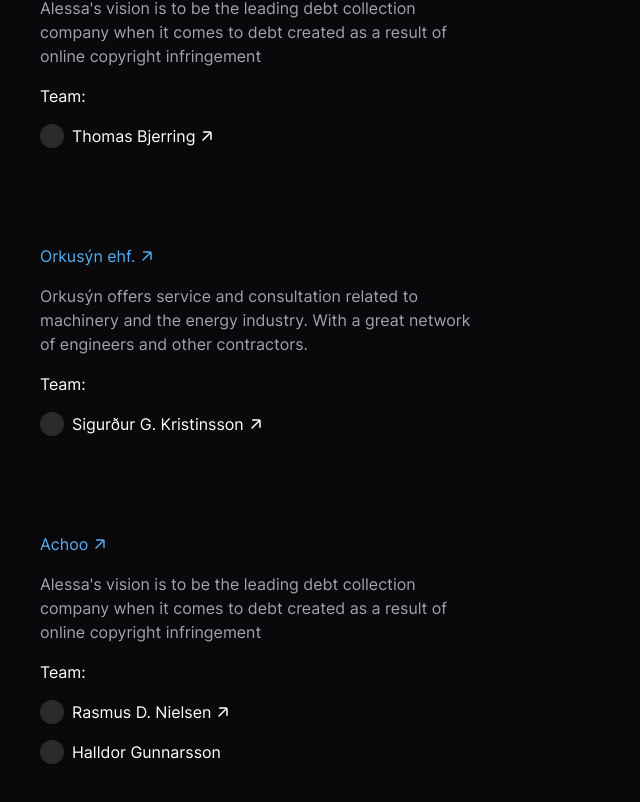
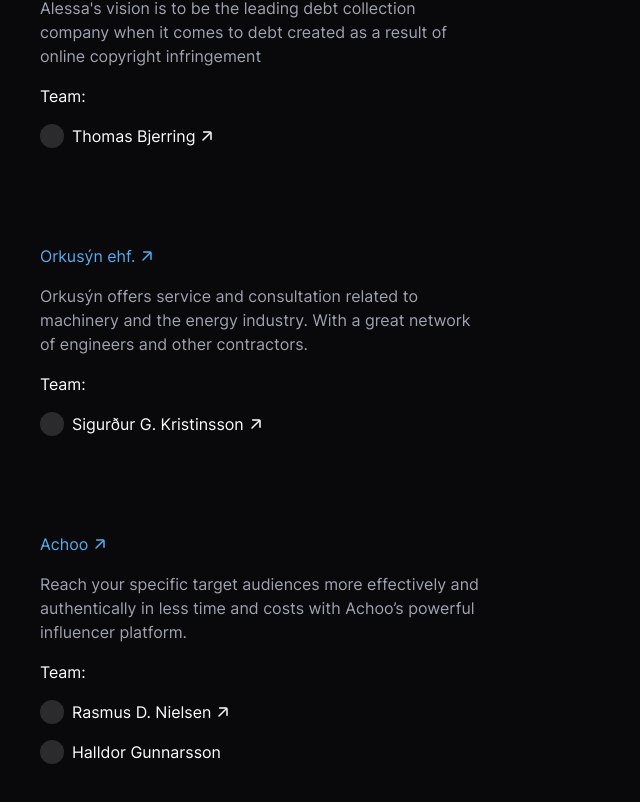
Before and after one commit to sigurdarson/sigurdarson.is, a Next.js app: page / in a window 1280 px wide. Shown: the part 953-1755 px from the top of the page, without its empty margins (0-640 px from the left). Built offline with nearby package versions, Linux system fonts and the light colour scheme.

Commit message:
fixed achoo descripton

```diff
--- a/components/projects/projects.js
+++ b/components/projects/projects.js
@@ -47,7 +47,7 @@
       <ProjectTwo
         link="https://getachoo.com"
         company="Achoo"
-        description="Alessa's vision is to be the leading debt collection company when it comes to debt created as a result of online copyright infringement"
+        description="Reach your specific target audiences more effectively and authentically in less time and costs with Achoo’s powerful influencer platform."
         personLink="https://www.linkedin.com/in/rasmusdnielsen/"
         personName="Rasmus D. Nielsen"
         personTwoLink="#"
```
